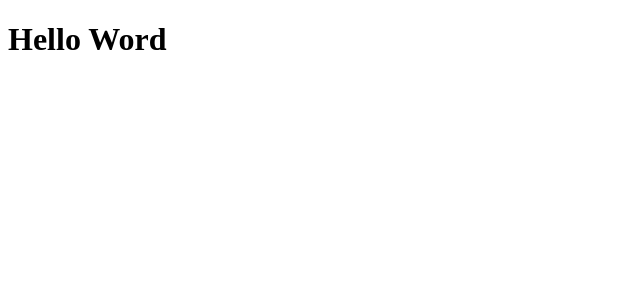
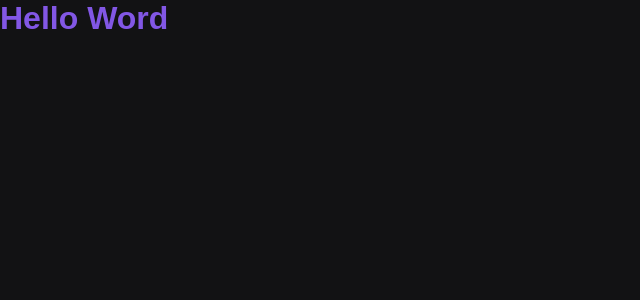
Before and after one commit to DarianeLourdes/conceitos-nextjs, a Next.js app: page / in a window 1280 px wide. Shown: the top 300 px of the page, without its empty margins (0-640 px from the left). Built offline with nearby package versions, Linux system fonts and the light colour scheme.

Commit message:
styled components

```diff
--- /dev/null
+++ b/babel.config.js
@@ -0,0 +1,4 @@
+module.exports = {
+    presets: ["next/babel"],
+    plugins: [["styled-components", { "ssr": true }]]
+}
--- a/package.json
+++ b/package.json
@@ -14,6 +14,7 @@
     "styled-components": "^5.2.1"
   },
   "devDependencies": {
-    "@babel/runtime": "^7.13.7"
+    "@babel/runtime": "^7.13.7",
+    "babel-plugin-styled-components": "^1.12.0"
   }
 }
--- a/src/pages/_app.js
+++ b/src/pages/_app.js
@@ -1,5 +1,10 @@
-function MyApp({ Component, pageProps }) {
-  return <Component {...pageProps} />
+import GlobalStyle from '../styles/GlobalStyle';
+
+export default function MyApp({ Component, pageProps }) {
+  return (
+    <>
+      <GlobalStyle />
+      <Component {...pageProps} />
+    </>
+  )
 }
-
-export default MyApp
--- /dev/null
+++ b/src/pages/_document.js
@@ -0,0 +1,30 @@
+import Document from 'next/document'
+import { ServerStyleSheet } from 'styled-components'
+
+export default class MyDocument extends Document {
+  static async getInitialProps(ctx) {
+    const sheet = new ServerStyleSheet()
+    const originalRenderPage = ctx.renderPage
+
+    try {
+      ctx.renderPage = () =>
+        originalRenderPage({
+          enhanceApp: (App) => (props) =>
+            sheet.collectStyles(<App {...props} />),
+        })
+
+      const initialProps = await Document.getInitialProps(ctx)
+      return {
+        ...initialProps,
+        styles: (
+          <>
+            {initialProps.styles}
+            {sheet.getStyleElement()}
+          </>
+        ),
+      }
+    } finally {
+      sheet.seal()
+    }
+  }
+}
--- a/src/pages/index.js
+++ b/src/pages/index.js
@@ -1,7 +1,9 @@
+import { Title } from '../styles/pages/Home';
+
 export default function Home() {
   return (
    <div>
-     <h1>Hello Word</h1>
+     <Title>Hello Word</Title>
    </div>
   )
 }
--- /dev/null
+++ b/src/styles/GlobalStyle.js
@@ -0,0 +1,14 @@
+import { createGlobalStyle } from 'styled-components';
+
+export default createGlobalStyle`
+  * {
+    margin: 0;
+    padding: 0;
+  }
+
+  body {
+    background: #121214;
+    color: #fff;
+    font-family: Arial, Helvetica, sans-serif;
+  }
+`;
--- /dev/null
+++ b/src/styles/pages/Home.js
@@ -0,0 +1,5 @@
+import styled from 'styled-components';
+
+export const Title = styled.h1`
+  color: #8257e5;
+`;
```
